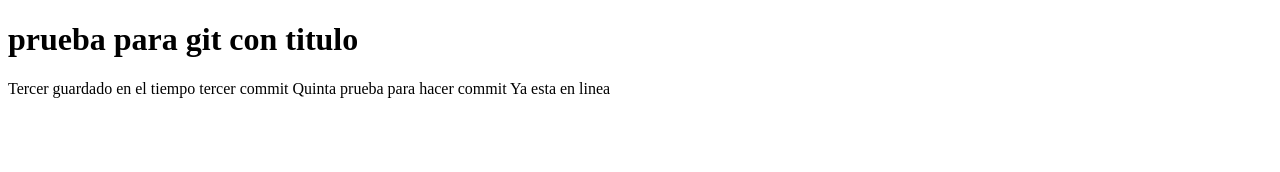
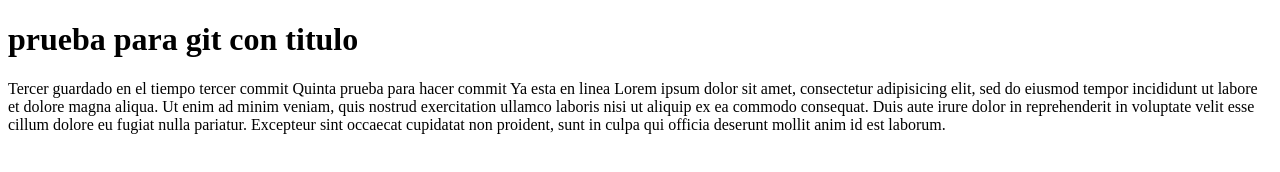
Before and after one commit to omar-uriel-devf/Primer-Repositorio, a plain HTML site: page index.html in a window 1280 px wide. Drawn offline with Linux system fonts and the light colour scheme.

Commit message:
practicando mas cambios

```diff
--- a/index.html
+++ b/index.html
@@ -9,5 +9,6 @@
 Tercer guardado en el tiempo tercer commit
 Quinta prueba para hacer commit
 Ya esta en linea
+Lorem ipsum dolor sit amet, consectetur adipisicing elit, sed do eiusmod tempor incididunt ut labore et dolore magna aliqua. Ut enim ad minim veniam, quis nostrud exercitation ullamco laboris nisi ut aliquip ex ea commodo consequat. Duis aute irure dolor in reprehenderit in voluptate velit esse cillum dolore eu fugiat nulla pariatur. Excepteur sint occaecat cupidatat non proident, sunt in culpa qui officia deserunt mollit anim id est laborum.
   </body>
 </html>
```
